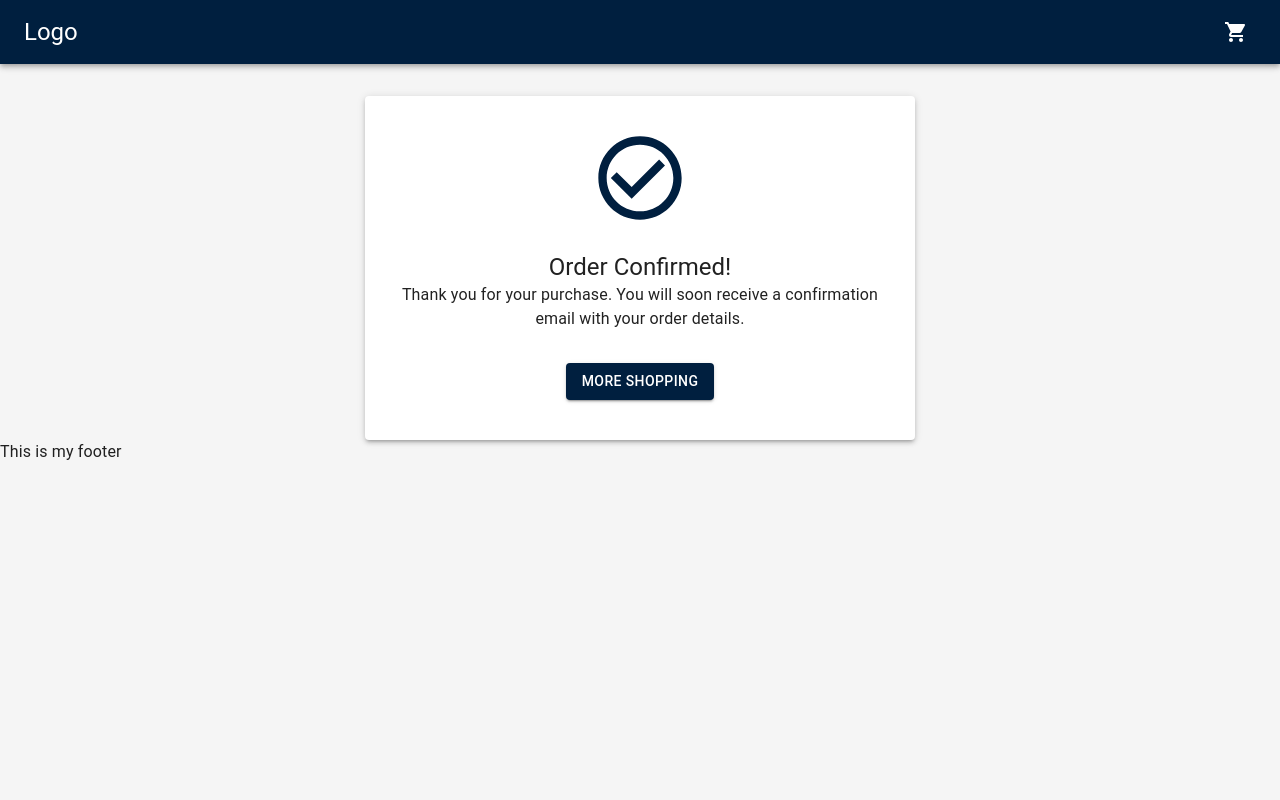
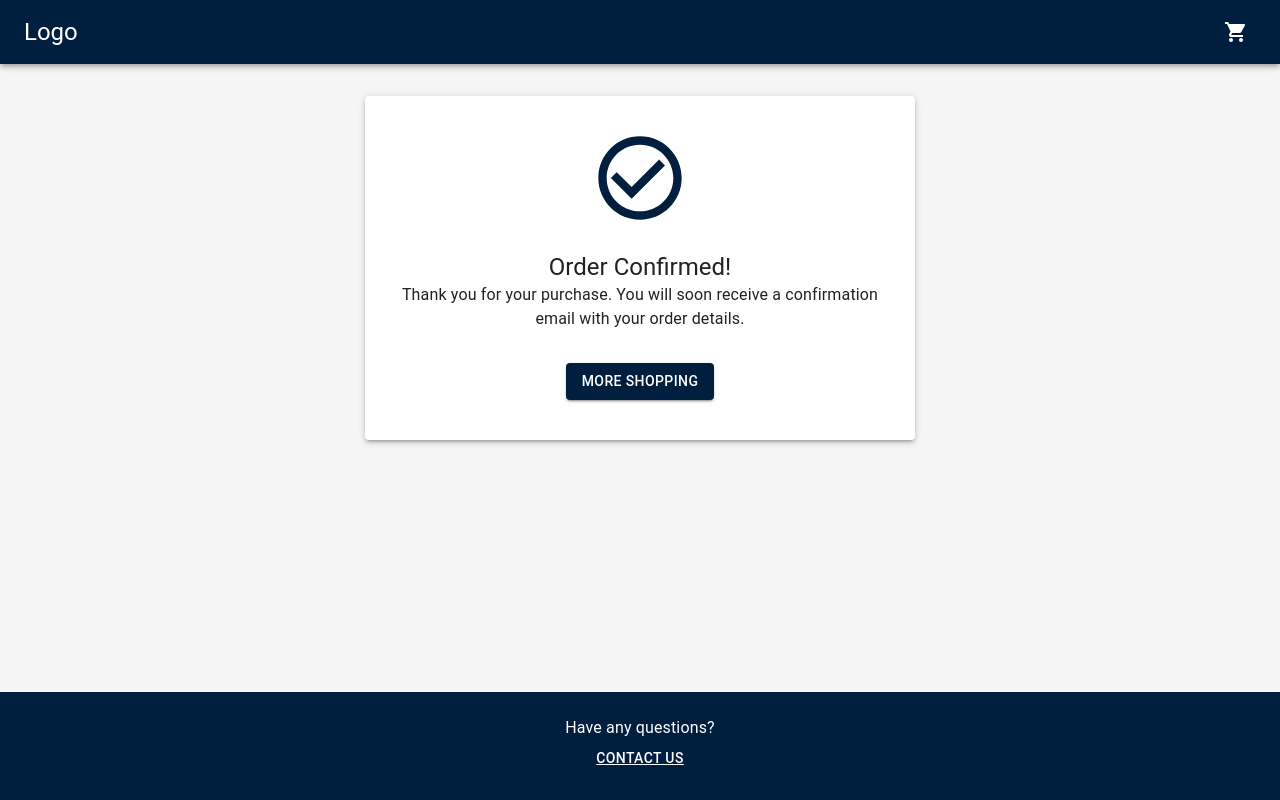
Before and after one commit to NoroffFEU/jsfw-2025-v1-hanna-jsframeworks, a React (Vite) app: page /checkout-success in a window 1280 px wide. Built offline with nearby package versions, Linux system fonts and the light colour scheme.

Commit message:
Building and styling footer

```diff
--- a/src/App.tsx
+++ b/src/App.tsx
@@ -3,7 +3,7 @@ import { ShoppingCart } from "./components/ShoppingCart/ShoppingCartPage";
 import { Header } from "./components/Header/Header";
 import { Footer } from "./components/Footer/Footer";
 import { ToastContainer } from "react-toastify";
-import { ThemeProvider, CssBaseline } from "@mui/material";
+import { ThemeProvider, CssBaseline, Box } from "@mui/material";
 import { theme } from "./theme";
 import { Routes, Route } from "react-router-dom";
 import { ProductDetails } from "./components/ProductDetails/ProductDetails";
@@ -13,14 +13,24 @@ function App() {
   return (
     <ThemeProvider theme={theme}>
       <CssBaseline>
+        <Box
+          sx={{
+            display: "flex",
+            flexDirection: "column",
+            minHeight: "100vh",
+          }}
+        >
           <Header />
+          <Box component="main" sx={{ flex: 1 }}>
             <Routes>
               <Route path="/" element={<Products />} />
               <Route path="/cart" element={<ShoppingCart />} />
               <Route path="/product/:id" element={<ProductDetails />} />
               <Route path="/checkout-success" element={<CheckOutSuccess />} />
             </Routes>
+          </Box>
           <Footer />
+        </Box>
         <ToastContainer autoClose={2000} closeOnClick />
       </CssBaseline>
     </ThemeProvider>
--- a/src/components/Footer/Footer.tsx
+++ b/src/components/Footer/Footer.tsx
@@ -1,8 +1,35 @@
+import { Box, Typography, Button } from "@mui/material";
+import { useNavigate } from "react-router-dom";
+
 function Footer() {
+  const navigate = useNavigate();
+
   return (
-    <footer>
-      This is my footer
-    </footer>
+    <Box
+      component="footer"
+      sx={{
+        backgroundColor: "#001f3f",
+        color: "#ffffff",
+        textAlign: "center",
+        py: 3,
+        mt: 4,
+      }}
+    >
+      <Typography>Have any questions?</Typography>
+      <Button
+        onClick={() => navigate("/contact")}
+        variant="text"
+        sx={{
+          color: "#ffffff",
+          textDecoration: "underline",
+          "&:hover": {
+            color: "#aad8ff",
+          },
+        }}
+      >
+        Contact Us
+      </Button>
+    </Box>
   );
 }
 
```
Lines whose indentation alone changed are shown as unchanged.
